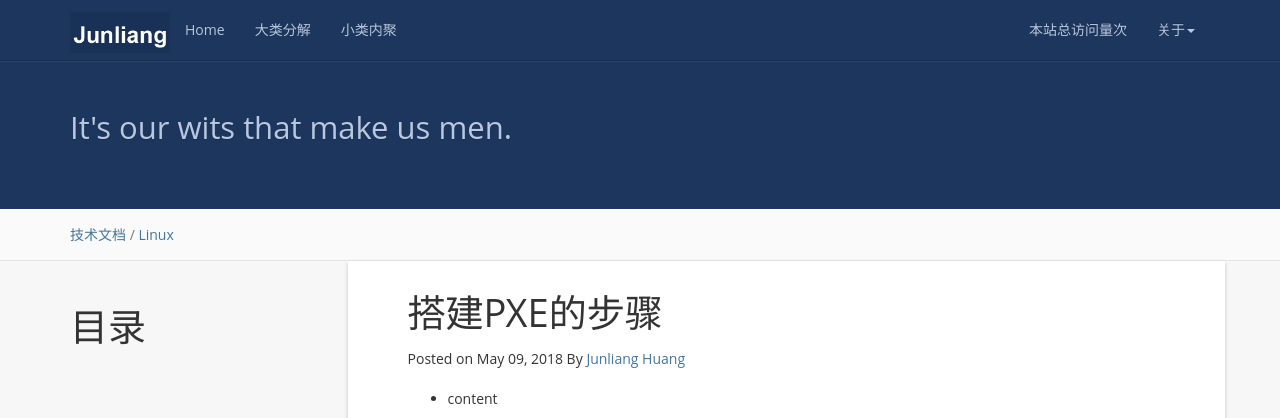
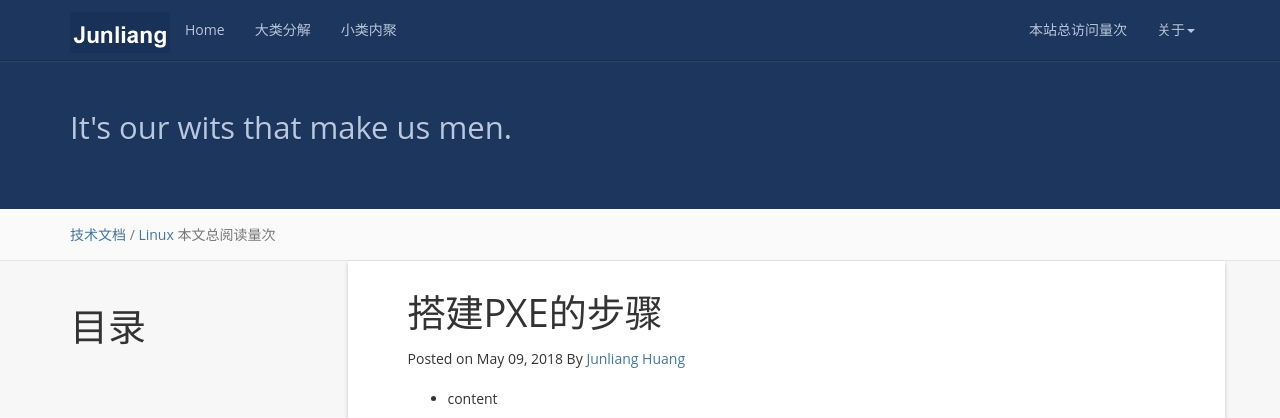
Before and after one commit to hjl21/hjl21.github.io, a Jekyll site: the page built from _posts/technology/linux/2018-05-09-setup-pxe.md, in a window 1280 px wide and 931 px high. Shown: the top 418 px of the window. Built offline with Jekyll 4.4.1, drawn with Linux system fonts in a browser that asks for light colours; nearby versions of some CDN libraries; a script that is not in the unit is left out; comment, search, counter and statistics services are not loaded.

Commit message:
add page reading times

```diff
--- a/_includes/banner.html
+++ b/_includes/banner.html
@@ -4,6 +4,7 @@
   	{% if page.categories != null %}
     	<a href="{{ '/categories/' | prepend: site.baseurl }}#{{page.categories}}-ref">{{page.categories}}</a>	/
     	<a href="{{ '/tag/' | prepend: site.baseurl }}#{{page.tag}}-ref">{{page.tag}}</a>
+	<span id="busuanzi_container_page_pv">本文总阅读量<span id="busuanzi_value_page_pv"></span>次</span>
     {% else %}
     	{{ site.banner }}
     {% endif %}
```
